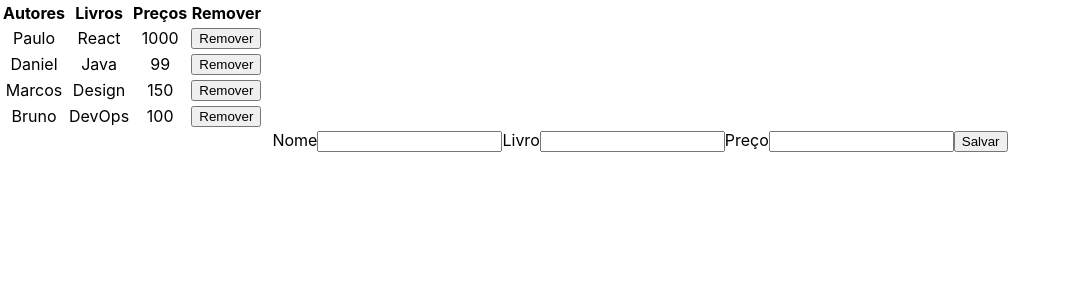
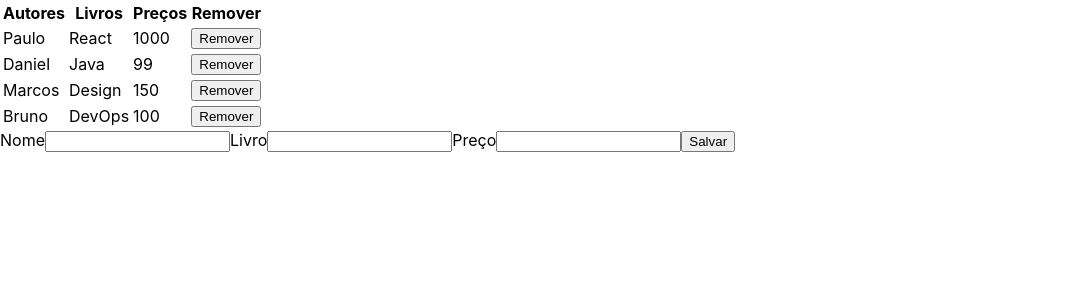
Before and after one commit to leticiacamposs2/casa-do-codigo, a React (Create React App) app: page / in a window 1280 px wide. Shown: the top 300 px of the page, without its empty margins (0-1070 px from the left). Built offline with nearby package versions, Linux system fonts and the light colour scheme.

Commit message:
adicionando a tag fragment do react para retornar tags irmãs

```diff
--- a/src/App.js
+++ b/src/App.js
@@ -1,4 +1,4 @@
-import React, { Component } from 'react';
+import React, { Component, Fragment } from 'react';
 import './App.css';
 
 import Tabela from './Tabela';
@@ -45,10 +45,10 @@ class App extends Component {
 
   render() {
     return (
-      <div className="App">
+      <Fragment>
         <Tabela autores={this.state.autores} removeAutor={this.removeAutor} />
         <Form />
-      </div>
+      </Fragment>
     );
   }
 }
```
